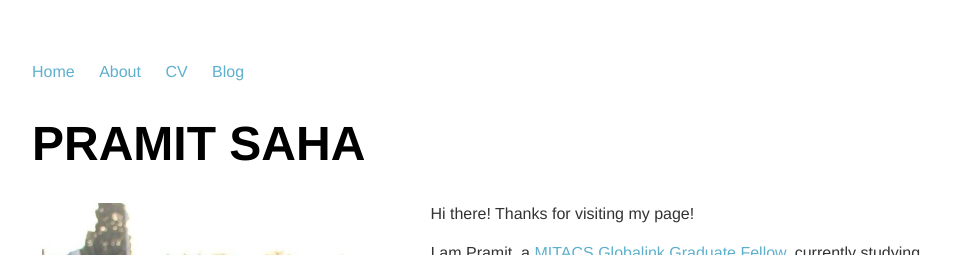
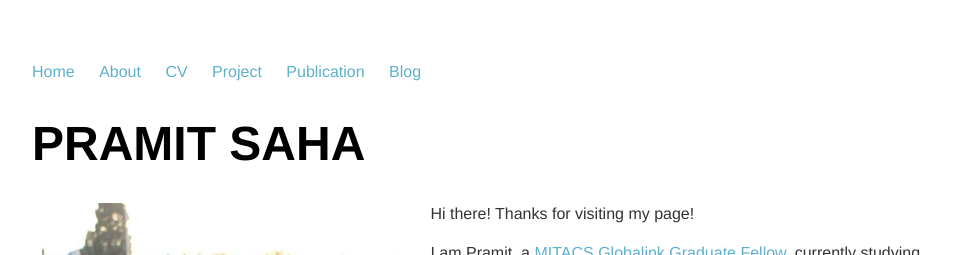
Before and after one commit to PramitSaha/PramitSaha.github.io, a Jekyll site: the page built from index.md, in a window 1280 px wide. Shown: the top 255 px of the page, without its empty margins (160-1115 px from the left). Built offline with Jekyll 4.4.1, drawn with Linux system fonts in a browser that asks for light colours.

Commit message:
Update default.html

```diff
--- a/_layouts/default.html
+++ b/_layouts/default.html
@@ -12,6 +12,8 @@
 	        		<li><a href="/">Home</a></li>
 		        	<li><a href="/about">About</a></li>
 	        		<li><a href="/cv">CV</a></li>
+				<li><a href="/Project">Project</a></li>
+				<li><a href="/Publication">Publication</a></li>
 	        		<li><a href="/blog">Blog</a></li>
 	    		</ul>
 			</nav>
```
